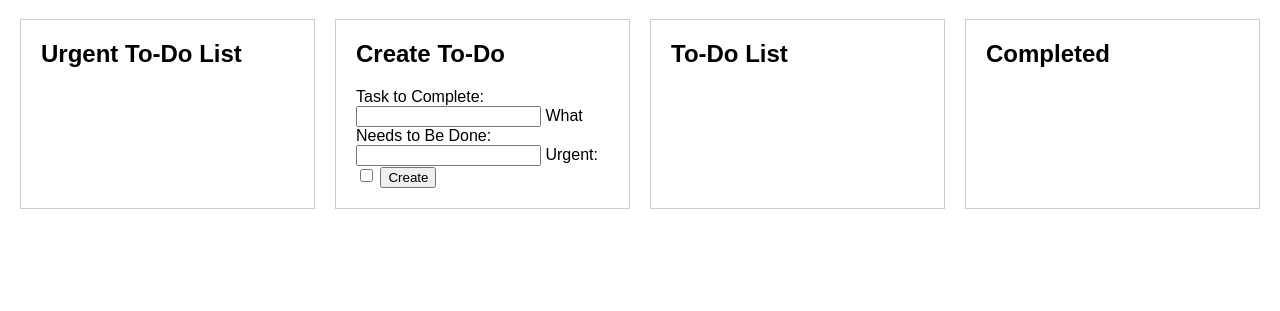
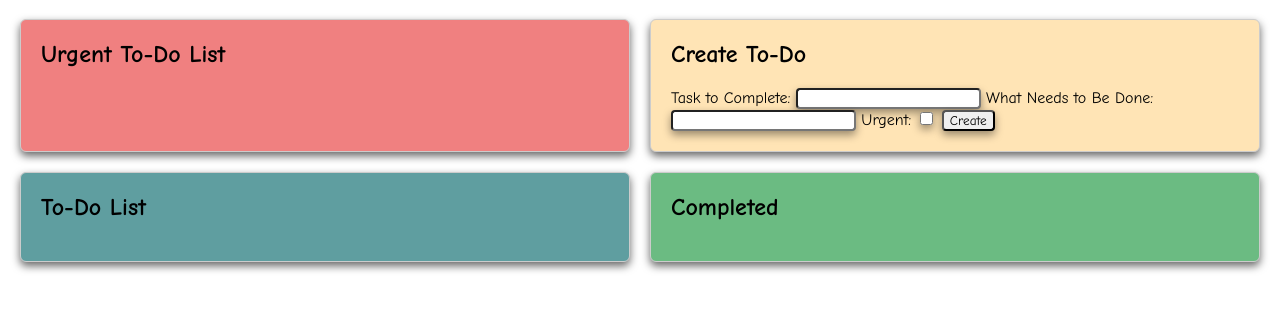
Before and after one commit to mathomas605/MVP_project, a website: page public/index.html in a window 1280 px wide. Shown: the part 81-392 px from the top of the page. Drawn offline with nearby package versions, Linux system fonts and the light colour scheme; no server answers.

Commit message:
styling done

```diff
--- a/public/app.js
+++ b/public/app.js
@@ -39,7 +39,7 @@ const fetchToDoItems = () => {
       urgentItems.forEach((item) => {
         const $li = $(`<li>${item.task}- ${item.description}</li>`);
 
-        $li.on("click", () => {
+        $li.on("click", (event) => {
           if (
             event.target.tagName !== "INPUT" &&
             event.target.tagName !== "BUTTON"
@@ -48,7 +48,7 @@ const fetchToDoItems = () => {
           }
         });
         const $urgentBtn = $(
-          `<button>${item.urgent ? "ugent" : "not_urgent"}</button>`
+          `<button>${item.urgent ? "ugent" : "not urgent"}</button>`
         );
         $urgentBtn.on("click", () => {
           toggleUrgent(item.id, !item.urgent);
@@ -81,7 +81,7 @@ const fetchToDoItems = () => {
           }
         });
         const $urgentBtn = $(
-          `<button>${item.urgent ? "ugent" : "not_ugent"}</button>`
+          `<button>${item.urgent ? "ugent" : "not ugent"}</button>`
         );
         $urgentBtn.on("click", () => {
           toggleUrgent(item.id, !item.urgent);
@@ -107,9 +107,6 @@ const fetchToDoItems = () => {
 };
 
 //===Function to edit a to-do item===
-// const editItem = (id, task, description, urgent, completed) => {
-//   console.log("Editing item:", id, task, description, urgent, completed);
-// };
 const editItem = (id, task, description) => {
   const updatedTask = prompt("Edit Task:", task);
   const updatedDescription = prompt("Edit Description:", description);
--- a/public/style.css
+++ b/public/style.css
@@ -6,14 +6,45 @@ body {
 
 .grid-container {
   display: grid;
-  grid-template-columns: 1fr;
-  grid-template-rows: auto;
+  grid-template-columns: 1fr 1fr;
+  grid-template-rows: auto auto;
   gap: 20px;
+}
+
+#urgent {
+  background-color: lightcoral;
+}
+
+#not_urgent {
+  background-color: cadetblue;
+}
+
+#to_do_creation {
+  background-color: moccasin;
+}
+
+#completed {
+  background-color: rgb(107, 187, 130);
 }
 
 .grid-item {
   border: 1px solid #ccc;
   padding: 20px;
+  border: 1px solid #ccc;
+  padding: 20px;
+  border-radius: 6px;
+  box-shadow: 0 4px 8px rgba(0, 0, 0, 0.6);
+  font-family: "Comic Sans MS", cursive;
+}
+
+button {
+  font-family: "Comic Sans MS", cursive;
+  border-radius: 4px;
+  box-shadow: 0 4px 8px rgba(0, 0, 0, 0.4);
+}
+input {
+  border-radius: 4px;
+  box-shadow: 0 4px 8px rgba(0, 0, 0, 0.4);
 }
 
 .grid-item h2 {
@@ -28,28 +59,3 @@ body {
 .list ul li {
   margin-bottom: 5px;
 }
-
-.urgent ul li {
-  color: red;
-}
-
-@media (min-width: 600px) {
-  .grid-container {
-    grid-template-columns: 1fr 1fr;
-    grid-template-rows: auto auto;
-  }
-}
-
-@media (min-width: 900px) {
-  .grid-container {
-    grid-template-columns: 1fr 1fr 1fr;
-    grid-template-rows: auto auto;
-  }
-}
-
-@media (min-width: 1200px) {
-  .grid-container {
-    grid-template-columns: 1fr 1fr 1fr 1fr;
-    grid-template-rows: auto auto;
-  }
-}
```
